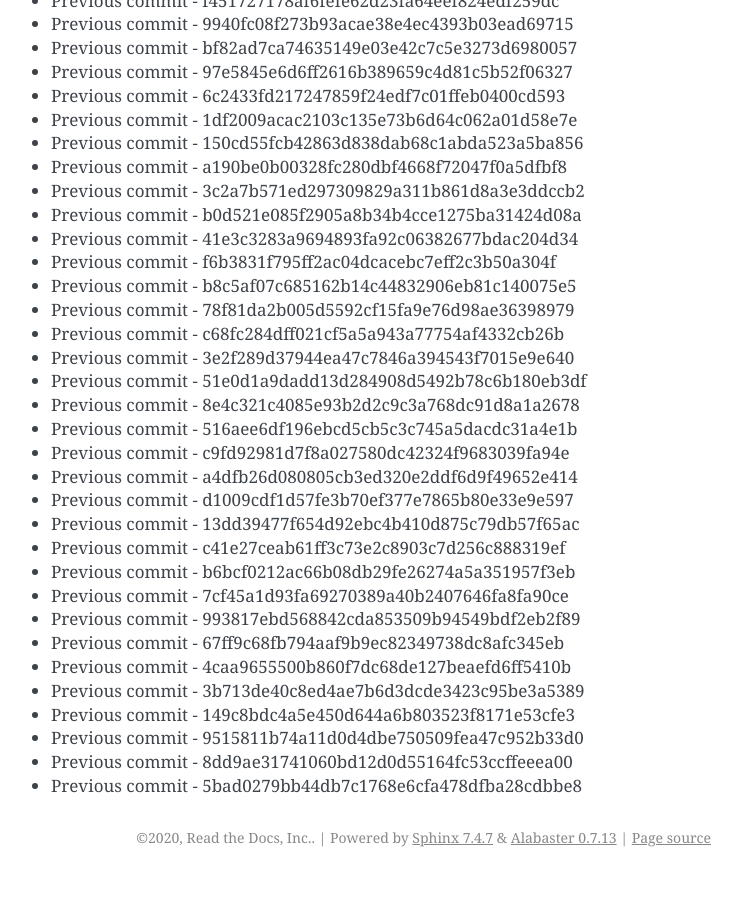
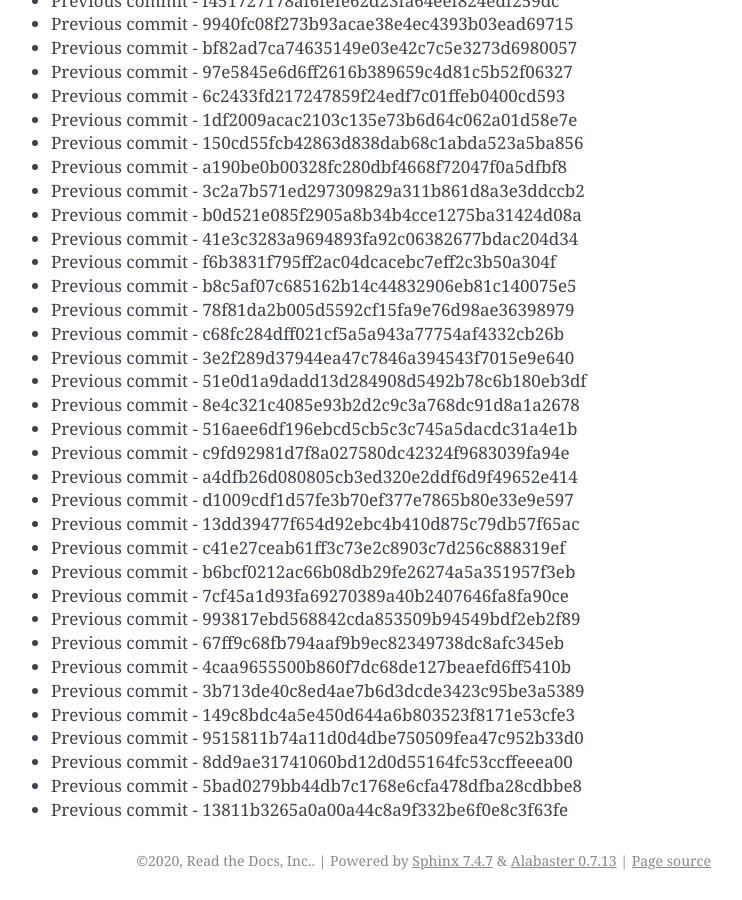
Before and after one commit to readthedocs/rtd-git-stresstest, a Sphinx documentation site: the page built from docs/updates.rst, in a window 1280 px wide and 900 px high, scrolled down 42823 px. Shown: the whole window, without its empty margins (399-1141 px from the left). Built offline with Sphinx 7.4.7, drawn with Linux system fonts in a browser that asks for light colours; before the commit the page ends 43700 px from its top, so only the background shows below that.

Commit message:
Generating commit from previous: 13811b3265a0a00a44c8a9f332be6f0e8c3f63fe

```diff
--- a/docs/updates.rst
+++ b/docs/updates.rst
@@ -1831,3 +1831,4 @@ It can be tested for any performance characteristics.
 * Previous commit - 9515811b74a11d0d4dbe750509fea47c952b33d0
 * Previous commit - 8dd9ae31741060bd12d0d55164fc53ccffeeea00
 * Previous commit - 5bad0279bb44db7c1768e6cfa478dfba28cdbbe8
+* Previous commit - 13811b3265a0a00a44c8a9f332be6f0e8c3f63fe
```
